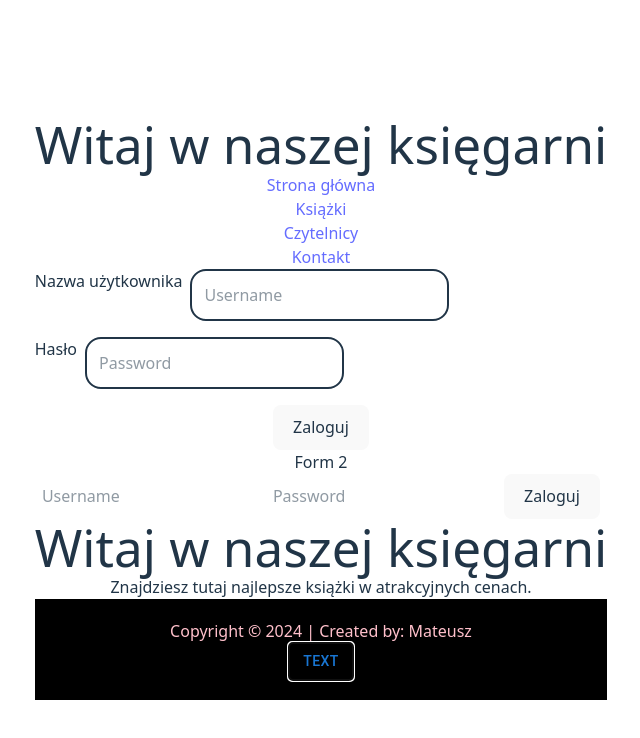
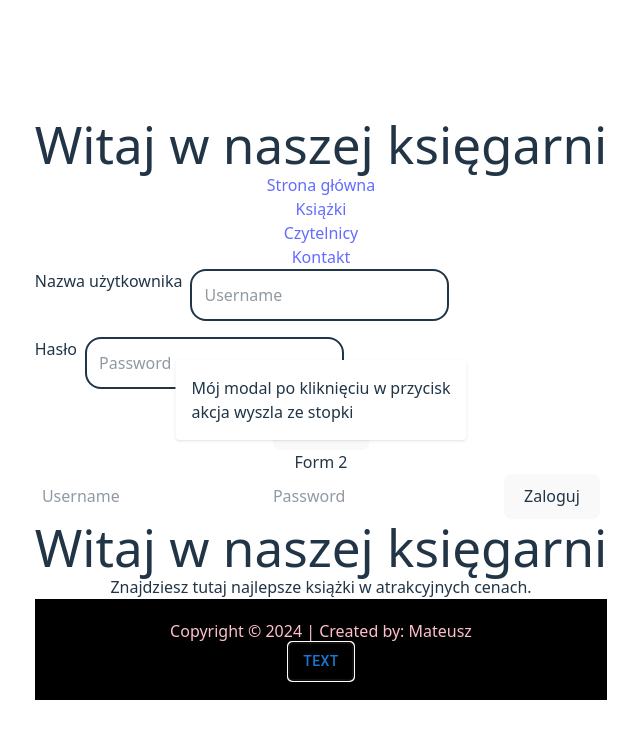
Before and after one commit to matwjablonski/react-apt-0226, a React (Vite) app in the folder my-app/: page / in a window 1280 px wide. Both pictures are taken after a click on the button "TEXT". Shown: the top 738 px of the page, without its empty margins (319-959 px from the left). Built offline with nearby package versions, Linux system fonts and the light colour scheme.

Commit message:
portal example

```diff
--- a/my-app/index.html
+++ b/my-app/index.html
@@ -8,6 +8,7 @@
   </head>
   <body>
     <div id="root"></div>
+    <div id="modals"></div>
     <script type="module" src="/src/main.tsx"></script>
   </body>
 </html>
--- a/my-app/src/components/Footer/Footer.tsx
+++ b/my-app/src/components/Footer/Footer.tsx
@@ -1,11 +1,17 @@
 import { Button } from '@mui/material';
 import { FooterContainer } from './Footer.styled';
+import { Modal } from '../Modal/Modal';
+import { useState } from 'react';
 
-const Footer = () => (
-    <FooterContainer>
-        <p>Copyright © 2024 | Created by: Mateusz</p>
-        <Button variant="text">Text</Button>
-    </FooterContainer>
-);
+const Footer = () => {
+    const [isModalVisible, setIsModalVisible] = useState(false);
+    return (
+        <FooterContainer>
+            <p>Copyright © 2024 | Created by: Mateusz</p>
+            <Button variant="text" onClick={() => setIsModalVisible((prev) => !prev)}>Text</Button>
+            <Modal title="Mój modal po kliknięciu w przycisk" content='akcja wyszla ze stopki' isVisible={isModalVisible}/>
+        </FooterContainer>
+    );
+}
 
 export default Footer;
--- /dev/null
+++ b/my-app/src/components/Modal/Modal.tsx
@@ -0,0 +1,19 @@
+import { createPortal } from "react-dom"
+
+type ModalProps = {
+    title: string;
+    content: string;
+    isVisible?: boolean;
+}
+
+export const Modal = ({ title, content, isVisible = false }: ModalProps) => {
+    if (!isVisible) return null;
+
+    return createPortal(
+        <div className="fixed top-1/2 left-1/2 transform -translate-x-1/2 -translate-y-1/2 bg-white p-4 rounded shadow">
+            <h2>{title}</h2>
+            <p>{content}</p>
+        </div>,
+        document.getElementById("modals")!
+    )
+}
```
